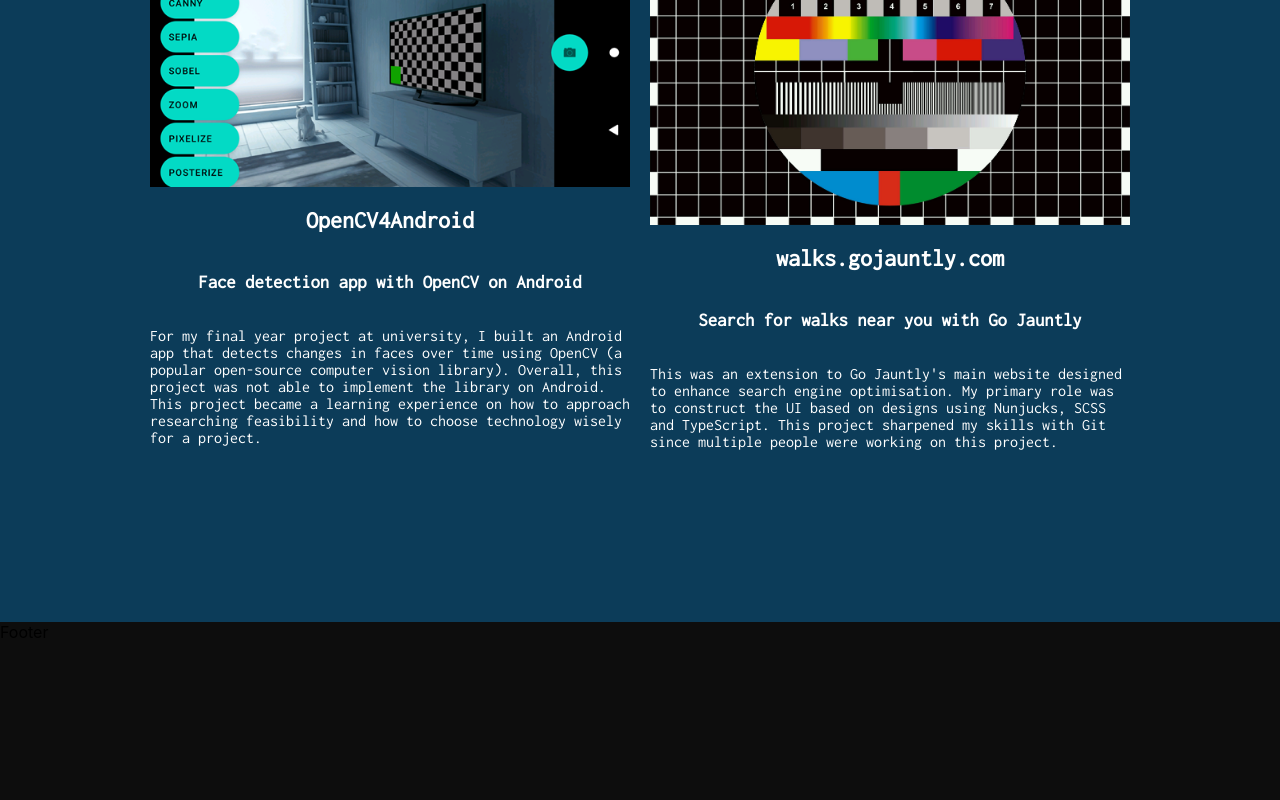
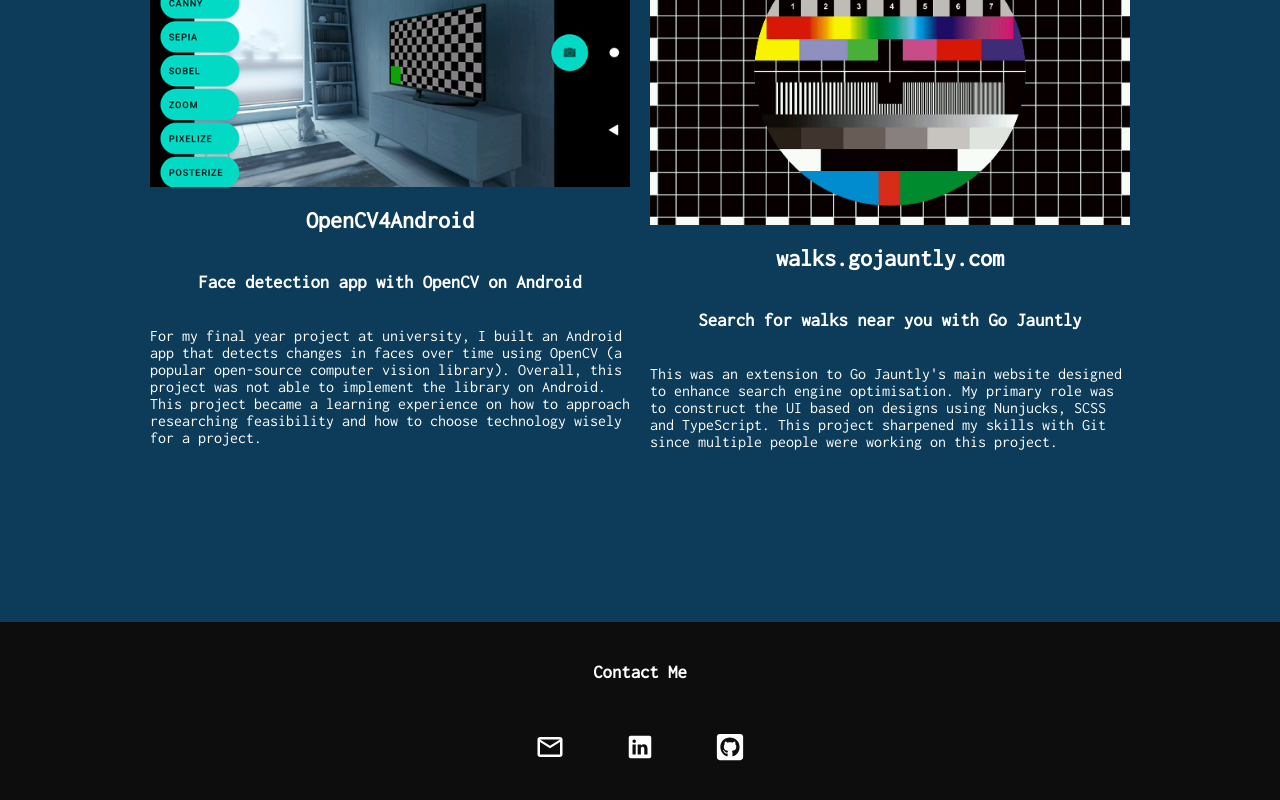
Before and after one commit to Encr1pt0r/portfolio-react, a React (Create React App) app: page / in a window 1280 px wide. Shown: the part 978-1778 px from the top of the page. Built offline with nearby package versions, Linux system fonts and the light colour scheme.

Commit message:
Basic layout of footer completed

```diff
--- a/src/components/Footer.js
+++ b/src/components/Footer.js
@@ -1,11 +1,20 @@
 import React from 'react'
 import "./Footer.scss";
+import { MdOutlineEmail } from 'react-icons/md';
+import { IoLogoLinkedin } from 'react-icons/io';
+import { FaGithubSquare } from 'react-icons/fa';
 
 export default function Footer() {
   return (
     <>
       <div className='footer'>
-          Footer
+        <h3 className='footer__heading'>Contact Me</h3>
+        <div className='footer__icons'>
+          <MdOutlineEmail className='footer__icons__icon' />
+          <IoLogoLinkedin className='footer__icons__icon' />
+          <FaGithubSquare className='footer__icons__icon' />
+        </div>
+
       </div>
     </>
   )
--- a/src/components/Footer.scss
+++ b/src/components/Footer.scss
@@ -4,4 +4,28 @@
     height: 200px;
     width: 100%;
     background-color: $black;
+    color: $white;
+    // display: flex;
+    // justify-content: center;
+
+    &__heading {
+        margin: 0px;
+        color: $white;
+        text-align: center;
+        padding-top: 40px;
+    }
+
+    &__icons {
+        display: flex;
+        justify-content: center;
+
+
+        &__icon {
+            width: 30px;
+            height: 30px;
+            padding: 30px;
+            padding-top: 50px;
+        }
+    }
+
 }
--- a/src/components/Skills.scss
+++ b/src/components/Skills.scss
@@ -16,6 +16,7 @@
             width: 50px;
             height: 50px;
             align-items: center;
+            color: $black;
         }
 
     }
```
